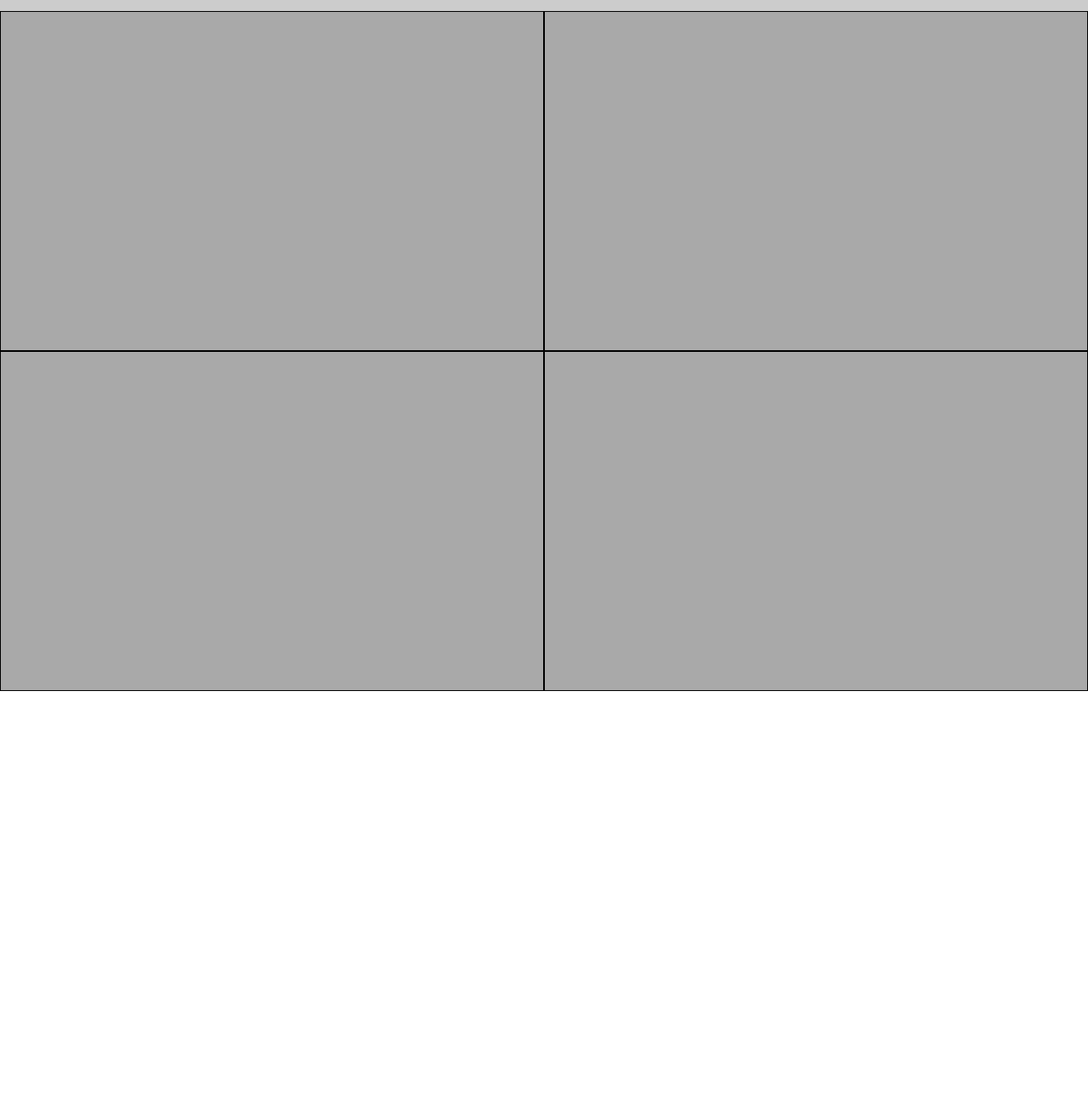
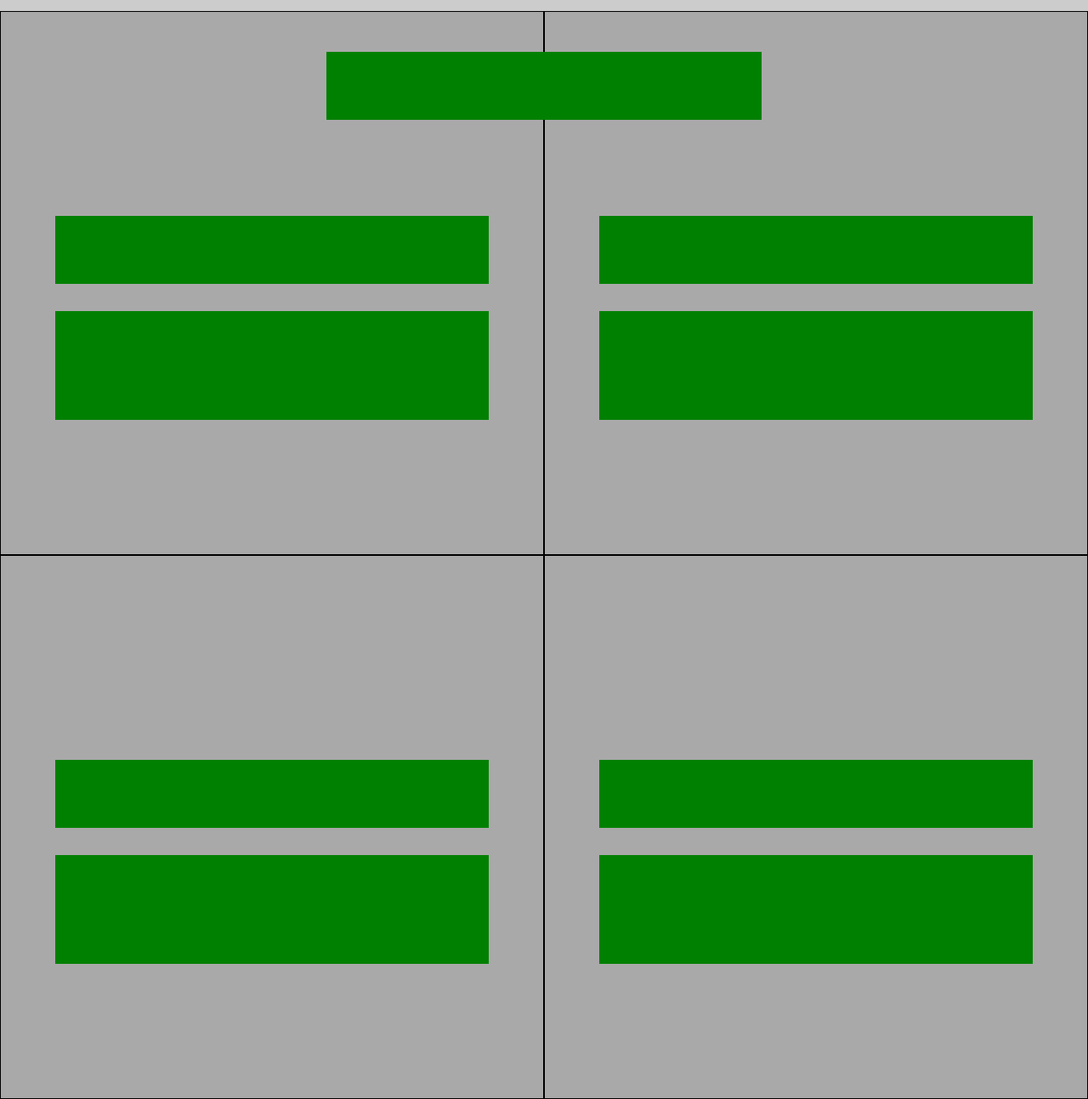
Before and after one commit to daashandayo/design-teardown, a plain HTML site: page index.html in a window 1280 px wide. Shown: the part 147-1440 px from the top of the page at 85% size. Before the commit the page ends 960 px from the top, so only its background shows below. Drawn offline with Linux system fonts and the light colour scheme.

Commit message:
finished the related articles section styling

```diff
--- a/assets/css/main.css
+++ b/assets/css/main.css
@@ -24,7 +24,38 @@ body
 .recent-article {
     float: left;
     width: 50%;
-    height: 25em;
+    height: 40em;
     border: .01em solid black;
     background-color: darkgrey;
+    padding: 10% auto;
 }
+
+.recent-article div {
+    background-color: green;
+}
+
+.recent-article div:first-child {
+    width: 80%;
+    height: 5em;
+    margin: 15em auto 2em;
+}
+
+.recent-article div:last-child {
+    width: 80%;
+    height: 8em;
+    margin: 2em auto;
+}
+
+section {
+    position: relative;
+}
+
+section h2 {
+    position: absolute;
+    width: 40%;
+    height: 5em;
+    left: 30%;
+    top: 3em;
+    z-index: 999;
+    background-color: green;
+}
--- a/index.html
+++ b/index.html
@@ -25,10 +25,22 @@
   <!-- RECENT ARTICLES SECTION -->
   <section>
     <h2></h2>
-    <article class="recent-article"></article>
-    <article class="recent-article"></article>
-    <article class="recent-article"></article>
-    <article class="recent-article"></article>
+    <article class="recent-article">
+      <div></div>
+      <div></div>
+    </article>
+    <article class="recent-article">
+      <div></div>
+      <div></div>
+    </article>
+    <article class="recent-article">
+      <div></div>
+      <div></div>
+    </article>
+    <article class="recent-article">
+      <div></div>
+      <div></div>
+    </article>
   </section>
 
   <!--LATEST ARTICLES SECTION -->
```
